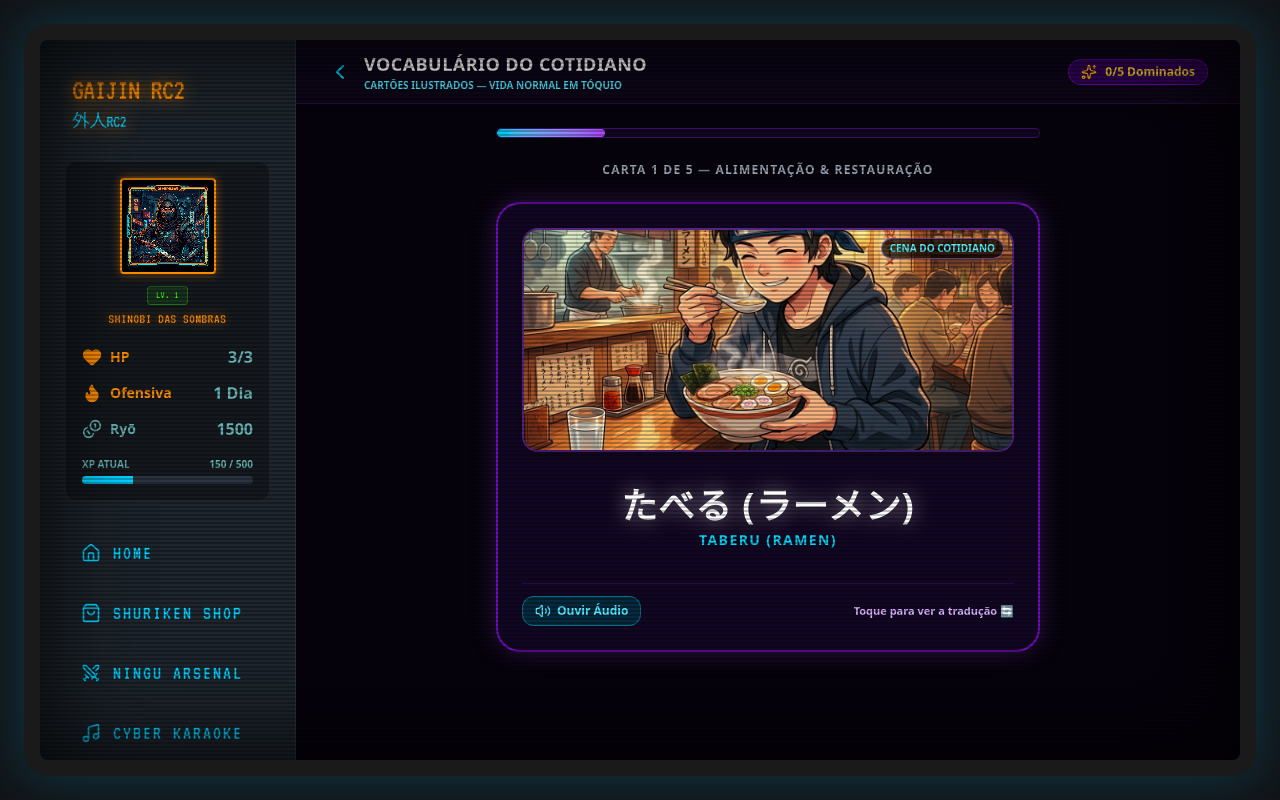
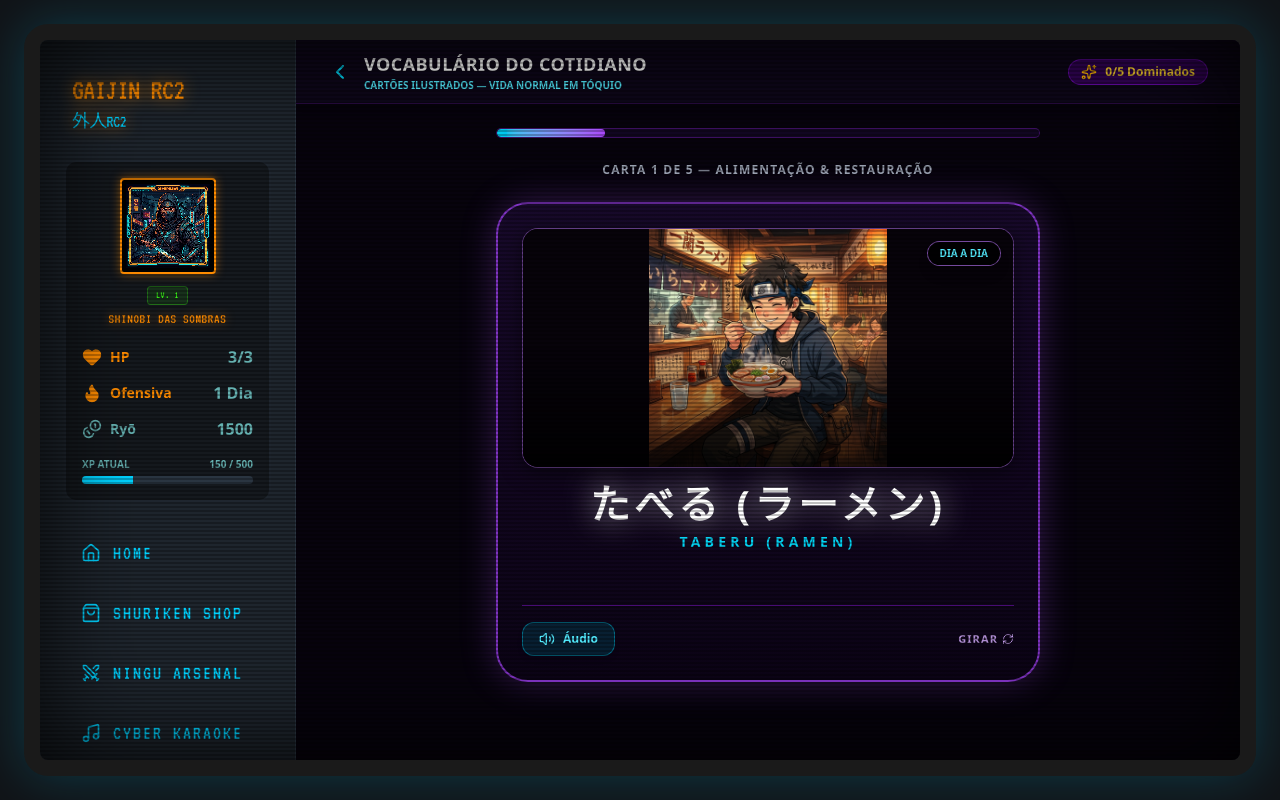
Before and after one commit to rc2HkBr/Rc2Gaijin, a Next.js app: page /vocabulario in a window 1280 px wide. Built offline with nearby package versions, Linux system fonts and the light colour scheme.

Commit message:
feat: add interactive vocabulary flashcard page with audio playback and progress tracking

```diff
--- a/src/app/vocabulario/page.tsx
+++ b/src/app/vocabulario/page.tsx
@@ -135,70 +135,88 @@ export default function EverydayVocabularyCardsPage() {
         {/* ── 3D FLIP CARD ── */}
         <div
           onClick={handleFlip}
-          className="w-full h-[450px] cursor-pointer perspective-1000 relative group"
+          className="w-full h-[480px] cursor-pointer relative group"
+          style={{ perspective: '1200px' }}
         >
-          <div className={`w-full h-full duration-500 transition-transform transform-style-3d relative rounded-3xl border-2 ${
-            isFlipped ? 'rotate-y-180 border-cyan-400 shadow-[0_0_30px_rgba(6,182,212,0.3)] bg-[#0b1626]' : 'border-purple-600/70 shadow-[0_0_25px_rgba(168,85,247,0.25)] bg-[#120722]'
-          }`}>
+          <div
+            className={`w-full h-full duration-700 relative rounded-[2rem] border-2 transition-all ${
+              isFlipped ? 'border-cyan-400 shadow-[0_0_40px_rgba(6,182,212,0.4)] bg-[#0b1626]' : 'border-purple-500/70 shadow-[0_0_35px_rgba(168,85,247,0.3)] bg-gradient-to-b from-[#180a2b] to-[#0c0416]'
+            }`}
+            style={{
+              transformStyle: 'preserve-3d',
+              transform: isFlipped ? 'rotateY(180deg)' : 'rotateY(0deg)'
+            }}
+          >
 
             {/* ── FRONT FACE ── */}
-            <div className="absolute inset-0 backface-hidden p-6 flex flex-col justify-between items-center text-center">
+            <div
+              className="absolute inset-0 p-6 flex flex-col justify-between items-center text-center rounded-[2rem]"
+              style={{ backfaceVisibility: 'hidden' }}
+            >
 
               {/* Illustration */}
-              <div className="w-full h-56 rounded-2xl border-2 border-purple-500/50 overflow-hidden bg-black relative shadow-md">
+              <div className="w-full h-60 rounded-2xl border border-purple-400/50 overflow-hidden bg-black relative shadow-[0_4px_20px_rgba(0,0,0,0.5)]">
+                <div className="absolute inset-0 bg-gradient-to-t from-black/80 via-transparent to-transparent z-10 pointer-events-none" />
                 <img
                   src={currentCard.image}
                   alt={currentCard.meaning}
-                  className="w-full h-full object-cover group-hover:scale-105 transition-transform"
+                  className="w-full h-full object-contain bg-[#07030a] group-hover:scale-110 transition-transform duration-700 ease-out"
                 />
-                <div className="absolute top-2 right-2 bg-black/70 border border-purple-400/60 px-2 py-0.5 rounded-full text-[10px] font-bold text-cyan-300 uppercase">
-                  Cena do Cotidiano
+                <div className="absolute top-3 right-3 bg-black/80 border border-purple-400/60 px-3 py-1 rounded-full text-[10px] font-black text-cyan-300 uppercase z-20 shadow-lg backdrop-blur-sm">
+                  Dia a Dia
                 </div>
               </div>
 
               {/* Word Display */}
-              <div className="my-auto space-y-1">
-                <h2 className="text-4xl font-black text-white tracking-wide drop-shadow-[0_0_10px_rgba(255,255,255,0.6)]">
+              <div className="my-auto space-y-2 mt-4">
+                <h2 className="text-[2.5rem] leading-none font-black text-white tracking-widest drop-shadow-[0_0_15px_rgba(255,255,255,0.8)]">
                   {currentCard.hiragana}
                 </h2>
-                <p className="text-sm font-bold text-cyan-400 uppercase tracking-widest">
+                <p className="text-sm font-black text-cyan-400 uppercase tracking-[0.3em]">
                   {currentCard.romaji}
                 </p>
               </div>
 
               {/* Pronunciation & Flip hint */}
-              <div className="w-full flex justify-between items-center pt-3 border-t border-purple-900/50 text-xs font-bold text-gray-400">
+              <div className="w-full flex justify-between items-center pt-4 border-t border-purple-800/60 text-xs font-bold text-gray-400 mt-2">
                 <button
                   onClick={(e) => {
                     e.stopPropagation();
                     speakText(currentCard.hiragana);
                   }}
-                  className="flex items-center gap-1.5 text-cyan-300 hover:text-white bg-cyan-950/80 px-3 py-1.5 rounded-xl border border-cyan-500/50"
+                  className="flex items-center gap-2 text-cyan-300 hover:text-white hover:bg-cyan-900/80 bg-cyan-950/60 px-4 py-2 rounded-xl border border-cyan-500/50 transition-colors shadow-md"
                 >
-                  <Volume2 className="w-4 h-4" /> Ouvir Áudio
+                  <Volume2 className="w-4 h-4" /> Áudio
                 </button>
-                <span className="text-[11px] text-purple-300 animate-pulse">Toque para ver a tradução 🔄</span>
+                <span className="text-[11px] text-purple-300/80 font-black tracking-widest uppercase animate-pulse flex items-center gap-1">
+                  Girar <RefreshCw className="w-3 h-3" />
+                </span>
               </div>
             </div>
 
             {/* ── BACK FACE ── */}
-            <div className="absolute inset-0 backface-hidden rotate-y-180 p-6 flex flex-col justify-between items-center text-center">
+            <div
+              className="absolute inset-0 p-6 flex flex-col justify-between items-center text-center rounded-[2rem] bg-gradient-to-b from-[#0b1626] to-[#040914]"
+              style={{ backfaceVisibility: 'hidden', transform: 'rotateY(180deg)' }}
+            >
 
-              <div className="w-full space-y-2">
-                <span className="text-[10px] font-black text-cyan-400 bg-cyan-950 px-3 py-1 rounded-full border border-cyan-500/50 uppercase">
-                  TRADUÇÃO & FRASE PRÁTICA
+              <div className="w-full space-y-3 mt-4">
+                <span className="text-xs font-black text-cyan-400 bg-cyan-950/80 px-4 py-1.5 rounded-full border border-cyan-500/50 uppercase tracking-widest shadow-[0_0_15px_rgba(6,182,212,0.3)]">
+                  Tradução & Uso
                 </span>
-                <h2 className="text-3xl font-black text-white pt-2">
+                <h2 className="text-4xl font-black text-white pt-4 drop-shadow-[0_0_12px_rgba(255,255,255,0.4)]">
                   {currentCard.meaning}
                 </h2>
               </div>
 
               {/* Example Sentence Box */}
-              <div className="w-full bg-[#050c17] border border-cyan-500/40 p-4 rounded-2xl text-left space-y-2 shadow-inner">
-                <span className="text-[10px] font-bold text-cyan-300 uppercase block">Frase no Dia a Dia:</span>
-                <p className="text-lg font-black text-white">{currentCard.exampleHiragana}</p>
-                <p className="text-xs font-bold text-cyan-400">{currentCard.exampleRomaji}</p>
-                <p className="text-xs text-gray-300 italic border-t border-cyan-900/50 pt-1">"{currentCard.examplePt}"</p>
+              <div className="w-full bg-black/60 border border-cyan-500/40 p-5 rounded-2xl text-left space-y-3 shadow-[inset_0_0_20px_rgba(0,0,0,0.8)] backdrop-blur-md my-4">
+                <span className="text-[10px] font-black text-cyan-500 uppercase tracking-widest block flex items-center gap-2">
+                  <BookOpen className="w-3 h-3" /> Exemplo Prático
+                </span>
+                <p className="text-xl font-black text-white leading-snug drop-shadow-md">{currentCard.exampleHiragana}</p>
+                <p className="text-sm font-bold text-cyan-400">{currentCard.exampleRomaji}</p>
+                <p className="text-sm text-gray-300 italic border-t border-cyan-900/50 pt-3 font-medium">"{currentCard.examplePt}"</p>
               </div>
 
               {/* Action Buttons */}
@@ -208,18 +226,18 @@ export default function EverydayVocabularyCardsPage() {
                     e.stopPropagation();
                     handleNext(false);
                   }}
-                  className="flex-1 bg-purple-950 hover:bg-purple-900 border border-purple-600 text-purple-200 font-extrabold text-xs py-3 rounded-xl uppercase tracking-wider"
+                  className="flex-1 bg-[#1a0b2e] hover:bg-[#251042] border border-purple-500/60 text-purple-200 font-black text-xs py-3.5 rounded-xl uppercase tracking-widest transition-colors shadow-lg"
                 >
-                  Revisar Depois 🔄
+                  Repetir 🔄
                 </button>
                 <button
                   onClick={(e) => {
                     e.stopPropagation();
                     handleNext(true);
                   }}
-                  className="flex-1 bg-cyan-400 hover:bg-cyan-300 text-black font-black text-xs py-3 rounded-xl uppercase tracking-wider shadow-md"
+                  className="flex-1 bg-gradient-to-r from-cyan-500 to-cyan-400 hover:from-cyan-400 hover:to-cyan-300 text-black font-black text-xs py-3.5 rounded-xl uppercase tracking-widest shadow-[0_0_20px_rgba(6,182,212,0.4)] transition-all"
                 >
-                  Memorizado! ✅
+                  Acertei! ✅
                 </button>
               </div>
 
```
